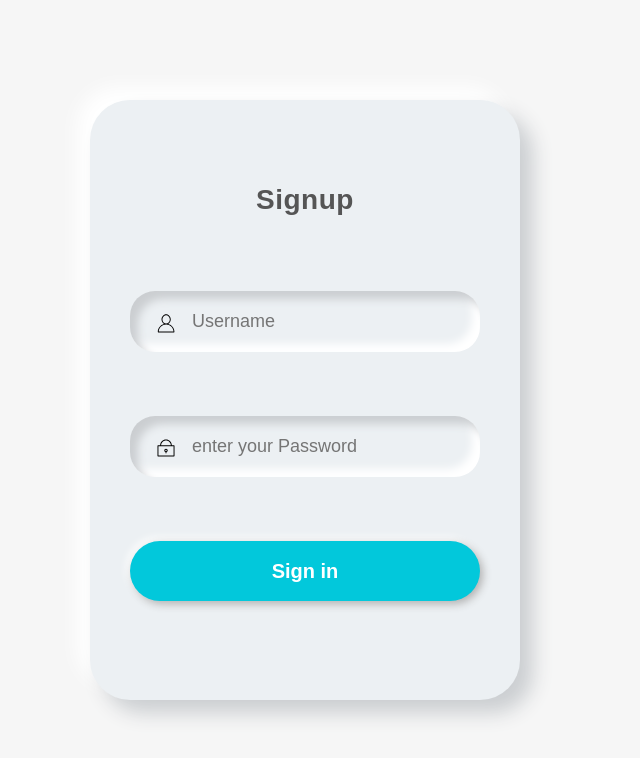
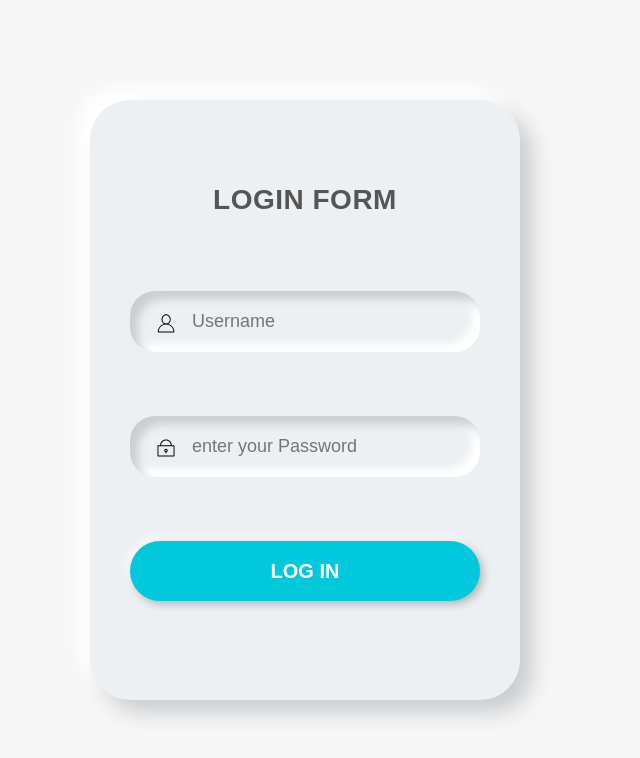
Before and after one commit to mrprg/login-form, a plain HTML site: page index.html in a window 1280 px wide. Shown: the whole page, without its empty margins (335-975 px from the left). Drawn offline with Linux system fonts and the light colour scheme.

Commit message:
CHANGE SOME HTML NAMES

```diff
--- a/index.html
+++ b/index.html
@@ -4,12 +4,12 @@
     <meta charset="UTF-8">
     <meta http-equiv="X-UA-Compatible" content="IE=edge">
     <meta name="viewport" content="width=device-width, initial-scale=1.0">
-    <title>Document</title>
+    <title>Log in</title>
     <link rel="stylesheet" href="./style.css">
 </head>
 <body>
     <div class="login-div">
-        <div class="title">Signup</div>
+        <div class="title">LOGIN FORM</div>
         <div class="fields">
           <div class="username">
             <svg class="svg-icon" viewBox="0 0 20 20">
@@ -29,7 +29,7 @@
             <input type="password" class="pass" id="pass-input1" placeholder="enter your Password">
           </div>
           <span class="password-msg"></span>
-        <button class="signin-button">Sign in</button>
+        <button class="signin-button">LOG IN</button>
         <span class="signin-status"></span>
       </div>
     </div>
```
